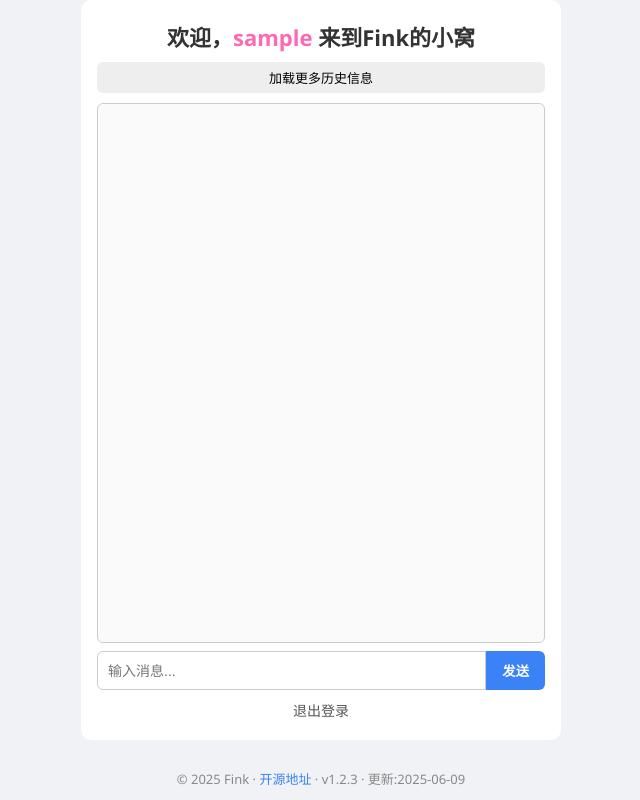
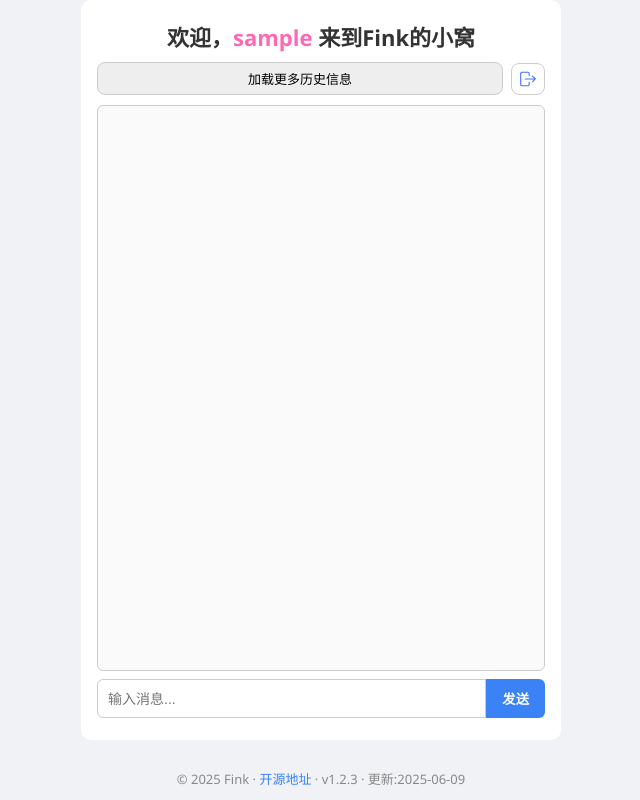
Before and after one commit to finkkk/fink_chat, a Flask app: page /home in a window 1280 px wide. Shown: the whole page, without its empty margins (319-959 px from the left). Run offline with Flask 3, Linux system fonts and the light colour scheme; the visitor is signed in with stand-in values (Sample User, id 1); some libraries are stand-ins or nearby versions.

Commit message:
更改UI布局

```diff
--- a/templates/home.html
+++ b/templates/home.html
@@ -52,19 +52,41 @@
       font-size: 22px;
     }
 
+
+    #top-bar {
+      display: flex;
+      align-items: center;
+      gap: 8px;
+      margin-bottom: 10px;
+    }
+
     #load-more {
-      margin-bottom: 10px;
+      flex: 1;
       padding: 6px 12px;
       font-size: 13px;
       background: #eee;
-      border: none;
-      border-radius: 6px;
+      border: 1px solid #ccc;
+      border-radius: 8px;
       cursor: pointer;
     }
 
     #load-more:disabled {
       background-color: #ccc;
       cursor: not-allowed;
+    }
+
+    #logout {
+      padding: 6px 7px;
+      background: #fff;
+      border: 1px solid #ccc;
+      border-radius: 8px;
+      cursor: pointer;
+    }
+
+    #logout img {
+      width: 18px;
+      height: 18px;
+      display: block;
     }
 
     #chat-box {
@@ -107,15 +129,6 @@
 
     #chat-input button:hover {
       background: #2563eb;
-    }
-
-    #logout {
-      color: #555;
-      font-size: 14px;
-      cursor: pointer;
-      text-align: center;
-      margin-bottom: 8px;
-      /* 加上这句 */
     }
 
     @media (max-width: 480px) {
@@ -167,13 +180,19 @@
       欢迎，<span id="username" style="color: #ff69b4; font-weight: bold">{{ username }}</span>
       来到Fink的小窝
     </h1>
-    <button id="load-more" onclick="loadMore()">加载更多历史信息</button>
+
+    <div id="top-bar">
+      <button id="load-more" onclick="loadMore()">加载更多历史信息</button>
+      <button id="logout" onclick="logout()">
+        <img src="/static/logout.svg" alt="退出" />
+      </button>
+    </div>
+
     <div id="chat-box"></div>
     <div id="chat-input">
       <input type="text" id="message" placeholder="输入消息..." />
       <button onclick="sendMessage()">发送</button>
     </div>
-    <div id="logout" onclick="logout()">退出登录</div>
   </div>
 
   <div id="footer">
```
Also changed, not shown: static/logout.svg (added).
